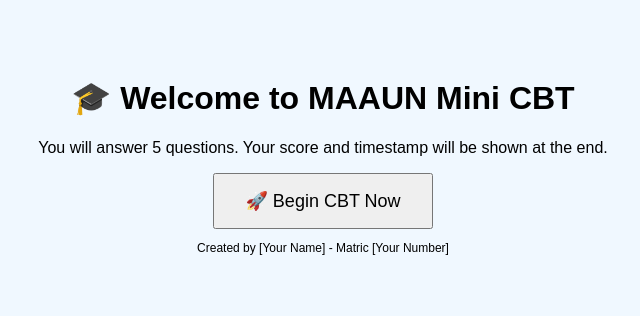
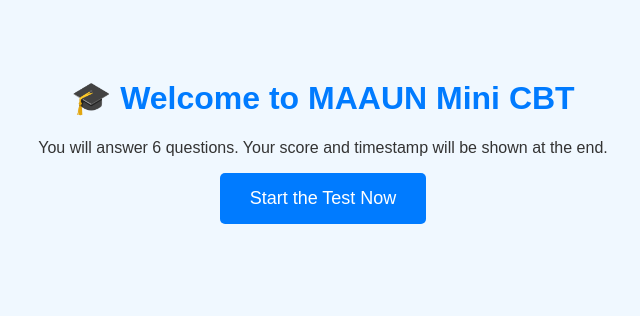
Before and after one commit to adammuhadsaleh-tech/cos202-mini-cbt-flask, a Flask app: page / in a window 1280 px wide. Shown: the top 316 px of the page, without its empty margins (317-957 px from the left). Run offline with Flask 3, Linux system fonts and the light colour scheme.

Commit message:
style: beautify home.html with CSS theme and hover effects

```diff
--- a/templates/home.html
+++ b/templates/home.html
@@ -2,13 +2,18 @@
 <html>
 <head>
     <title>Mini CBT - COS 202</title>
+    <style>
+        body { font-family: Arial, sans-serif; background-color: #f0f8ff; text-align: center; padding: 50px; color: #333; }
+        h1 { color: #007bff; }
+        button { background-color: #007bff; color: white; padding: 15px 30px; font-size: 18px; border: none; cursor: pointer; border-radius: 5px; }
+        button:hover { background-color: #0056b3; }
+    </style>
 </head>
-<body style="font-family: Arial; text-align: center; padding: 50px; background-color: #f0f8ff;">
+<body>
     <h1>🎓 Welcome to MAAUN Mini CBT</h1>
-    <p>You will answer 5 questions. Your score and timestamp will be shown at the end.</p>
+    <p>You will answer 6 questions. Your score and timestamp will be shown at the end.</p>
     <form action="/start" method="post">
-        <button type="submit" style="padding: 15px 30px; font-size: 18px;">🚀 Begin CBT Now</button>
+        <button type="submit">Start the Test Now</button>
     </form>
-    <p style="font-size: 12px;">Created by [Your Name] - Matric [Your Number]</p>
 </body>
 </html>
```
